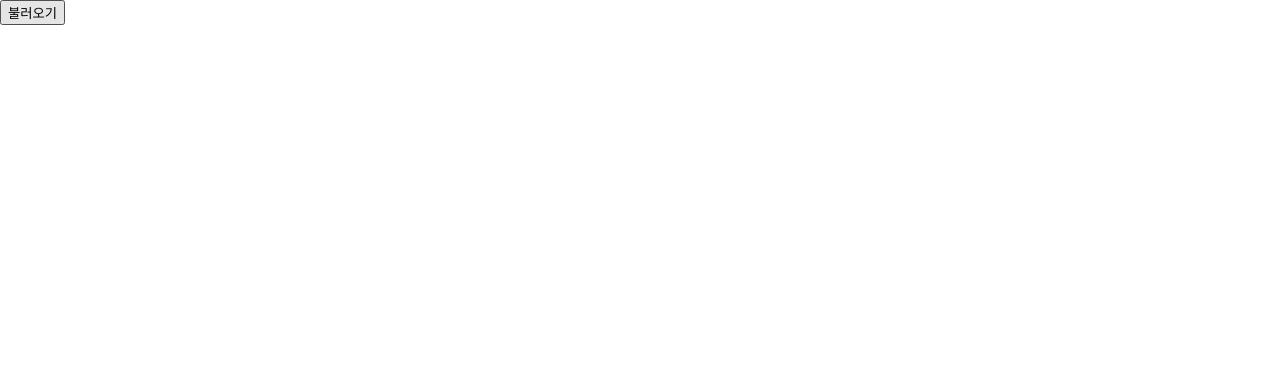
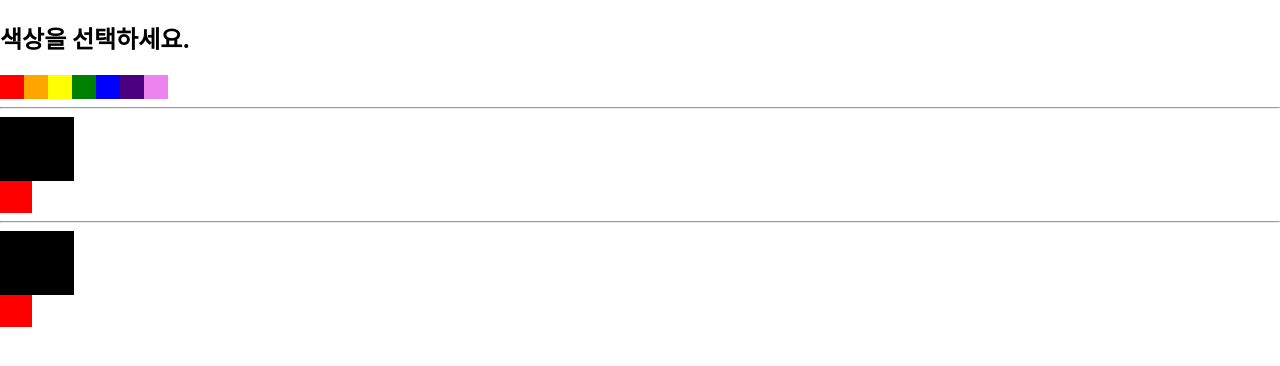
Before and after one commit to jakebox1966/Fe-React-HowToTreatReact, a React app: page / in a window 1280 px wide. Shown: the top 366 px of the page. Built offline with nearby package versions, Linux system fonts and the light colour scheme.

Commit message:
리액트를 다루는 기술(개정판) - ContextAPI - ContextAPI 사용예제 - useContext - static ContextType

```diff
--- a/src/App.js
+++ b/src/App.js
@@ -55,16 +55,10 @@
 //
 // export default App
 import React from 'react'
-import {Route, Routes} from 'react-router-dom'
-import Home from './part12-Routing/pages/Home'
-import About from './part12-Routing/pages/About'
-import UrlParameter from './part12-Routing/3-UrlParameter'
-import Articles from './part12-Routing/pages/Articles'
-import Article from './part12-Routing/pages/Article'
-import Layout from './part12-Routing/layout/Layout'
-import NotFound from './part12-Routing/pages/NotFound'
-import Login from './part12-Routing/pages/Login'
-import Mypage from './part12-Routing/pages/Mypage'
+import {ColorProvider} from './part14-ContextAPI/2-DynamicContext'
+import DynamicContextWithActions from './part14-ContextAPI/3-DynamicContextWithActions'
+import WhatIsContextApi from './part14-ContextAPI/1-WhatIsContextAPI'
+import UseContextHook from "./part14-ContextAPI/4-UseContextHook";
 
 const App = () => {
     // const [visible, setVisible] = useState(false)
@@ -89,20 +83,29 @@ const App = () => {
             {/*<Sass />*/}
             {/*<CssModule />*/}
             {/*<StyledComponent />*/}
-            <Routes>
-                <Route path={'/'} element={<Layout />}>
-                    <Route index element={<Home />}></Route>
-                    <Route path="/about" element={<About />}></Route>
-                    <Route path="/profiles/:username" element={<UrlParameter />}></Route>
+            {/*<Routes>*/}
+            {/*    <Route path={'/'} element={<Layout />}>*/}
+            {/*        <Route index element={<Home />}></Route>*/}
+            {/*        <Route path="/about" element={<About />}></Route>*/}
+            {/*        <Route path="/profiles/:username" element={<UrlParameter />}></Route>*/}
 
-                    <Route path="/articles" element={<Articles />}>
-                        <Route path=":id" element={<Article />} />
-                    </Route>
-                </Route>
-                <Route path={'/login'} element={<Login />} />
-                <Route path={'/mypage'} element={<Mypage />} />
-                <Route path="*" element={<NotFound />} />
-            </Routes>
+            {/*        <Route path="/articles" element={<Articles />}>*/}
+            {/*            <Route path=":id" element={<Article />} />*/}
+            {/*        </Route>*/}
+            {/*    </Route>*/}
+            {/*    <Route path={'/login'} element={<Login />} />*/}
+            {/*    <Route path={'/mypage'} element={<Mypage />} />*/}
+            {/*    <Route path="*" element={<NotFound />} />*/}
+            {/*</Routes>*/}
+            <ColorProvider>
+                <div>
+                    <DynamicContextWithActions />
+                    <hr />
+                    <WhatIsContextApi />
+                    <hr />
+                    <UseContextHook />
+                </div>
+            </ColorProvider>
         </div>
     )
 }
--- a/src/index.js
+++ b/src/index.js
@@ -2,16 +2,15 @@ import React from 'react'
 import ReactDOM from 'react-dom/client'
 import './index.css'
 import reportWebVitals from './reportWebVitals'
-import { BrowserRouter } from 'react-router-dom'
-import Axios from './Axios'
+import App from './App'
 
 const root = ReactDOM.createRoot(document.getElementById('root'))
 root.render(
     // <React.StrictMode>
-    <BrowserRouter>
-        {/*<App />*/}
-        <Axios />
-    </BrowserRouter>,
+    // <BrowserRouter>
+    <App />,
+    // <Axios />
+    // </BrowserRouter>,
     // <ComponentOptimization/>
     // <Immer />,
     // </React.StrictMode>,
--- /dev/null
+++ b/src/part14-ContextAPI/1-WhatIsContextAPI.js
@@ -0,0 +1,49 @@
+/**
+ * Context API : 전역상태 관리 API
+ * - 리액트 프로젝트에서 전역적으로 사용할 데이터가 있을 때 유용하다. 예) 로그인 정보, 애플리케이션 환경 설정, 테마
+ * - 리덕스, 리액트 라우터, styled-component 등의 라이브러리는 Context API를 기반으로 구현되어있다.
+ * - 전역상태관리 라이브러리로 리덕스나 MobX 를 사용할 수 도 있지만 리액트 v16.3 업데이트 이후 Context API가 개선 되었기 때문에 별도의 라이브러리를 사용하지 않아도 된다.
+ *
+ *
+ * 사용법
+ * - 새 Context 만들기 => createContext 함수 사용, 파라미터에는 해당 Context의 기본 상태를 지정
+ * - ContextAPI를 사용하고자 하는 컴포넌트에서 Consumer로 지정한 Context의 값을 조회하여 사용한다.
+ * - Provider를 사용하여 Context의 value를 변경한다.
+ * - createContext 함수 사용할 때 파라미터로 Context의 기본값을 넣어주는데 이 기본값은 Provider를 사용하지 않았을 때만 사용된다.
+ *   만약 Provider는 사용했는데 value를 명시 하지 않으면 이 기본값을 사용하지 않기 때문에 오류가 발생한다.
+ *
+ * ** Render Props : 컴포넌트 엘리먼트 사이에 함수를 넣어주는 패턴 (Function as a child, 혹은 Render Props 라고 함.)
+ */
+
+import React from 'react'
+import { ColorConsumer } from './2-DynamicContext'
+
+const WhatIsContextApi = () => {
+    return (
+        <>
+            <ColorConsumer>
+                {({ state }) => (
+                    <>
+                        <div
+                            style={{
+                                width: '74px',
+                                height: '64px',
+                                background: state.color,
+                            }}
+                        />
+
+                        <div
+                            style={{
+                                width: '32px',
+                                height: '32px',
+                                background: state.subColor,
+                            }}
+                        />
+                    </>
+                )}
+            </ColorConsumer>
+        </>
+    )
+}
+
+export default WhatIsContextApi
--- /dev/null
+++ b/src/part14-ContextAPI/2-DynamicContext.js
@@ -0,0 +1,39 @@
+/**
+ * 동적 Context 사용
+ *
+ * - Context의 value에는 무조건 상태 값만 있어야 하는 것이 아니다. 함수를 전달해 줄 수도 있다.
+ * - createContext에 기본값을 넣는 이유는 Context 코드를 볼 때 내부 값이 어떻게 구성되어 있는지 파악하기 쉽고, 실수로 Provider를 사용하지 않았을 대 리액트
+ *   애플리케이션에서 에러가 발생하지 않는다.
+ *
+ *
+ */
+
+import { createContext, useState } from 'react'
+
+const ColorContext = createContext({
+    state: { color: 'black', subColor: 'red' },
+    action: {
+        setColor: () => {},
+        setSubColor: () => {},
+    },
+})
+
+const ColorProvider = ({ children }) => {
+    const [color, setColor] = useState('black')
+    const [subColor, setSubColor] = useState('red')
+
+    const value = {
+        state: { color, subColor },
+        actions: { setColor, setSubColor },
+    }
+
+    return <ColorContext.Provider value={value}> {children}</ColorContext.Provider>
+}
+
+// const ColorConsumer = ColorContext.Consumer와 같은 의미
+const { Consumer: ColorConsumer } = ColorContext
+
+// ColorProvider와 ColorConsumer 내보내기
+export { ColorProvider, ColorConsumer }
+
+export default ColorContext
--- /dev/null
+++ b/src/part14-ContextAPI/3-DynamicContextWithActions.js
@@ -0,0 +1,36 @@
+import React from 'react'
+import { ColorConsumer } from './2-DynamicContext'
+
+const colors = ['red', 'orange', 'yellow', 'green', 'blue', 'indigo', 'violet']
+const DynamicContextWithActions = () => {
+    return (
+        <div>
+            <h2>색상을 선택하세요.</h2>
+
+            <ColorConsumer>
+                {({ actions }) => (
+                    <div style={{ display: 'flex' }}>
+                        {colors.map((color) => (
+                            <div
+                                key={color}
+                                style={{
+                                    background: color,
+                                    width: '24px',
+                                    height: '24px',
+                                    cursor: 'pointer',
+                                }}
+                                onClick={() => actions.setColor(color)}
+                                onContextMenu={(e) => {
+                                    e.preventDefault()
+                                    actions.setSubColor(color)
+                                }}
+                            />
+                        ))}
+                    </div>
+                )}
+            </ColorConsumer>
+        </div>
+    )
+}
+
+export default DynamicContextWithActions
--- /dev/null
+++ b/src/part14-ContextAPI/4-UseContextHook.js
@@ -0,0 +1,36 @@
+/**
+ * Context에 있는 값을 사용할 때 Consumer 대신 다른 방식을 사용할 수도 있다. => useContext Hook, static ContextType
+ *
+ * - useContext : 함수 컴포넌트에서 Context를 편하게 사용할 수 있다.
+ * - static ContextType : 클래스형 컴포넌트에서 Context를 편하게 사용할 수 있다.
+ *
+ */
+
+import React, { useContext } from 'react'
+import ColorContext from './2-DynamicContext'
+
+const UseContextHook = () => {
+    const { state } = useContext(ColorContext)
+
+    return (
+        <>
+            <div
+                style={{
+                    width: '74px',
+                    height: '64px',
+                    background: state.color,
+                }}
+            />
+
+            <div
+                style={{
+                    width: '32px',
+                    height: '32px',
+                    background: state.subColor,
+                }}
+            />
+        </>
+    )
+}
+
+export default UseContextHook
```
Also changed, not shown: src/part14-ContextAPI/5-StaticContextType.js (added, +53 -0 lines), src/part14-ContextAPI/contexts/color.js (added, +9 -0 lines).
